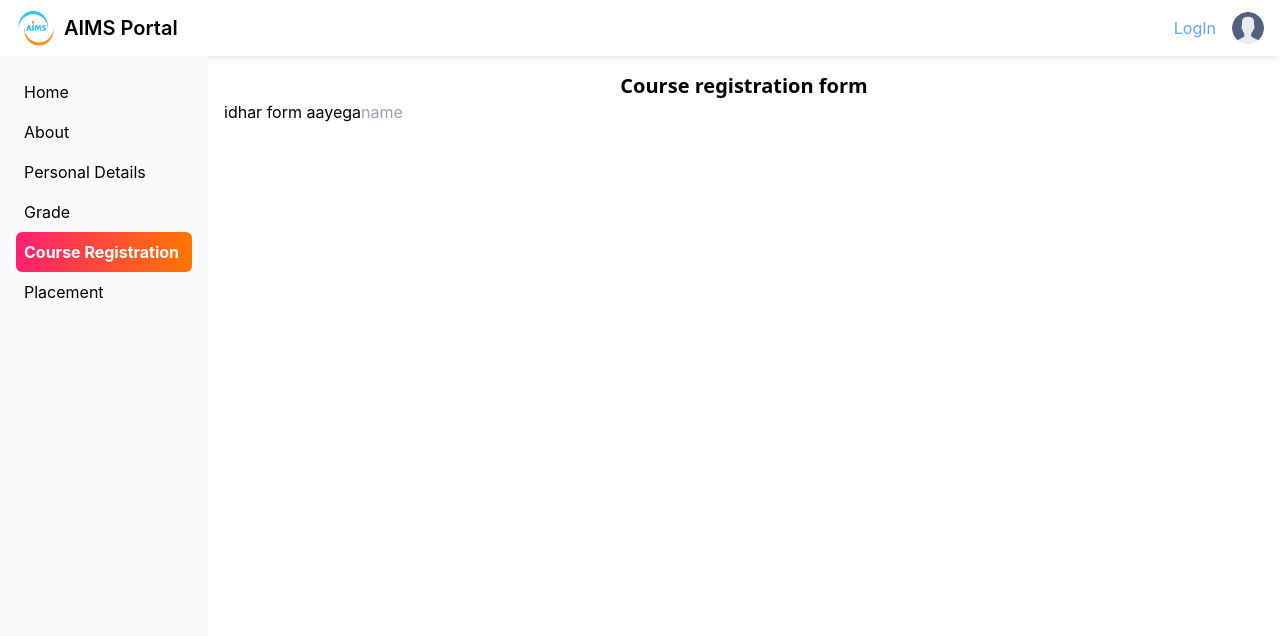
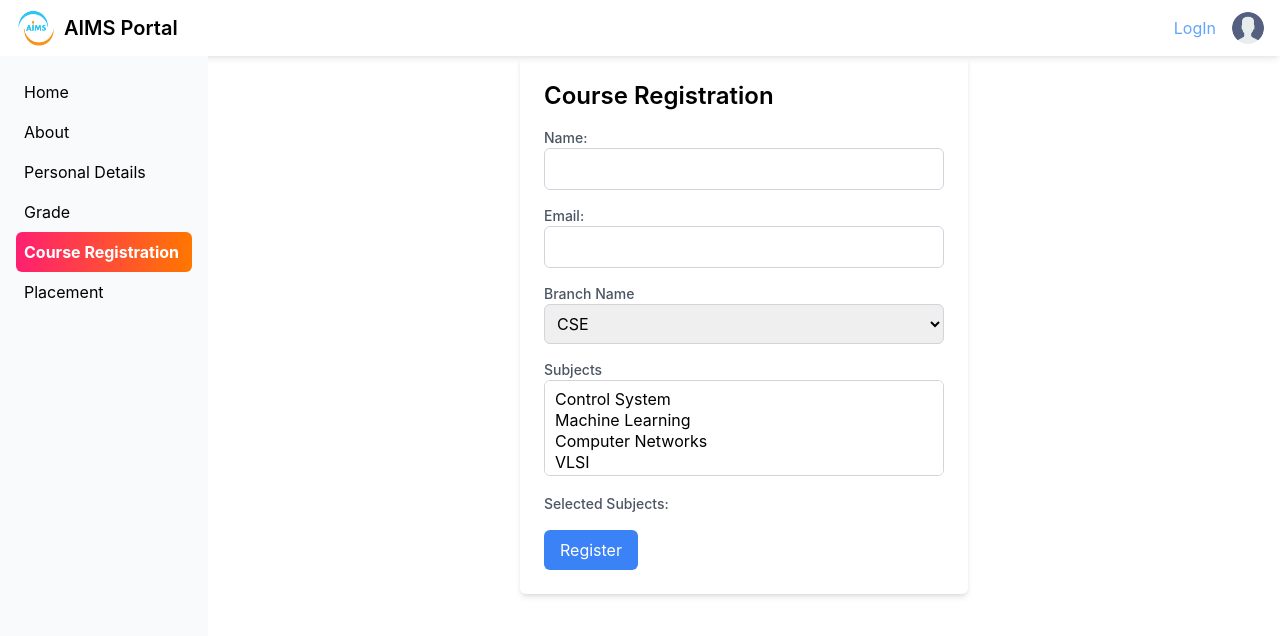
Before and after one commit to Ram-Ratan/aims, a React (Create React App) app in the folder aims/: page /course-registration in a window 1280 px wide. Shown: the top 636 px of the page. Built offline with nearby package versions, Linux system fonts and the light colour scheme; the HTML template or start-up script is replaced by a standard one.

Commit message:
course registration page designed

```diff
--- a/aims/src/Pages/courseRegistration/CourseRegistration.jsx
+++ b/aims/src/Pages/courseRegistration/CourseRegistration.jsx
@@ -1,18 +1,154 @@
-import React from 'react'
+import React, { useState } from 'react';
 
 const CourseRegistration = () => {
+
+
+  const [formData, setFormData] = useState({
+    name: '',
+    email: '',
+    selectedCourse: 'CSE',
+    selectedSubjects: [], // To store selected subjects
+  });
+
+  const handleInputChange = (e) => {
+    const { name, value } = e.target;
+    setFormData({
+      ...formData,
+      [name]: value,
+    });
+  };
+
+  const handleSubjectsChange = (e) => {
+    const options = e.target.options;
+    const selectedSubjects = [];
+    for (let i = 0; i < options.length; i++) {
+      if (options[i].selected) {
+        selectedSubjects.push(options[i].value);
+      }
+    }
+    setFormData({
+      ...formData,
+      selectedSubjects: selectedSubjects,
+    });
+  };
+
+  const removeSubject = (subjectToRemove) => {
+    const updatedSubjects = formData.selectedSubjects.filter((subject) => subject !== subjectToRemove);
+    setFormData({
+      ...formData,
+      selectedSubjects: updatedSubjects,
+    });
+  };
+
+  const handleSubmit = (e) => {
+    e.preventDefault();
+    console.log('Form submitted with data:', formData);
+    setFormData({
+      name: '',
+      email: '',
+      selectedCourse: 'CSE',
+      selectedSubjects: [],
+    });
+  };
+
   return (
-    <div className='px-4 pt-4'>
-        <div className='text-center'>
-            <p className='font-sans font-bold text-xl'>Course registration form</p>
+    <div className="max-w-md mx-auto p-6 bg-white shadow-md rounded-md">
+      <h2 className="text-2xl font-semibold mb-4">Course Registration</h2>
+      <form onSubmit={handleSubmit}>
+        <div className="mb-4">
+          <label htmlFor="name" className="block text-sm font-medium text-gray-600">
+            Name:
+          </label>
+          <input
+            type="text"
+            id="name"
+            name="name"
+            value={formData.name}
+            onChange={handleInputChange}
+            required
+            className="border border-gray-300 rounded-md p-2 w-full focus:outline-none focus:border-blue-400"
+          />
         </div>
-        <div>
-            idhar form aayega
-            <input type='text' placeholder='name'/>
+        <div className="mb-4">
+          <label htmlFor="email" className="block text-sm font-medium text-gray-600">
+            Email:
+          </label>
+          <input
+            type="email"
+            id="email"
+            name="email"
+            value={formData.email}
+            onChange={handleInputChange}
+            required
+            className="border border-gray-300 rounded-md p-2 w-full focus:outline-none focus:border-blue-400"
+          />
+        </div>
+        <div className="mb-4">
+          <label htmlFor="selectedCourse" className="block text-sm font-medium text-gray-600">
+            Branch Name
+          </label>
+          <select
+            id="selectedCourse"
+            name="selectedCourse"
+            value={formData.selectedCourse}
+            onChange={handleInputChange}
+            className="border border-gray-300 rounded-md p-2 w-full focus:outline-none focus:border-blue-400"
+          >
+            <option value="CSE">CSE</option>
+            <option value="ECE">ECE</option>
+            <option value="IT">IT</option>
+          </select>
         </div>
 
+        <div className="mb-4">
+          <label htmlFor="selectedSubjects" className="block text-sm font-medium text-gray-600">
+            Subjects
+          </label>
+          <select
+            id="selectedSubjects"
+            name="selectedSubjects"
+            multiple
+            value={formData.selectedSubjects}
+            onChange={handleSubjectsChange}
+            className="border border-gray-300 rounded-md p-2 w-full h-24 focus:outline-none focus:border-blue-400"
+          >
+            <option value="Control System">Control System</option>
+            <option value="Machine Learning">Machine Learning</option>
+            <option value="Computer Networks">Computer Networks</option>
+            <option value="VLSI">VLSI</option>
+            <option value="VHDL">VHDL</option>
+            <option value="Wireless Communication">Wireless Communication</option>
+            <option value="Nano Technology">Nano Technology</option>
+          </select>
+        </div>
+
+        <div className="mb-4">
+          <label className="block text-sm font-medium text-gray-600">Selected Subjects:</label>
+          <ul>
+            {formData.selectedSubjects.map((subject) => (
+              <li key={subject} className="flex justify-between">
+                <span>{subject}</span>
+                <button
+                  type="button"
+                  onClick={() => removeSubject(subject)}
+                  className="text-red-600"
+                >
+                  Remove
+                </button>
+              </li>
+            ))}
+          </ul>
+        </div>
+
+        <button
+          type="submit"
+          className="bg-blue-500 text-white px-4 py-2 rounded-md hover:bg-blue-600 focus:outline-none focus:bg-blue-600"
+        >
+          Register
+        </button>
+      </form>
     </div>
-  )
-}
+  );
+};
 
-export default CourseRegistration
+export default CourseRegistration;
```
Also changed, not shown: aims/src/AppRoutes.js (line endings or trailing spaces).
